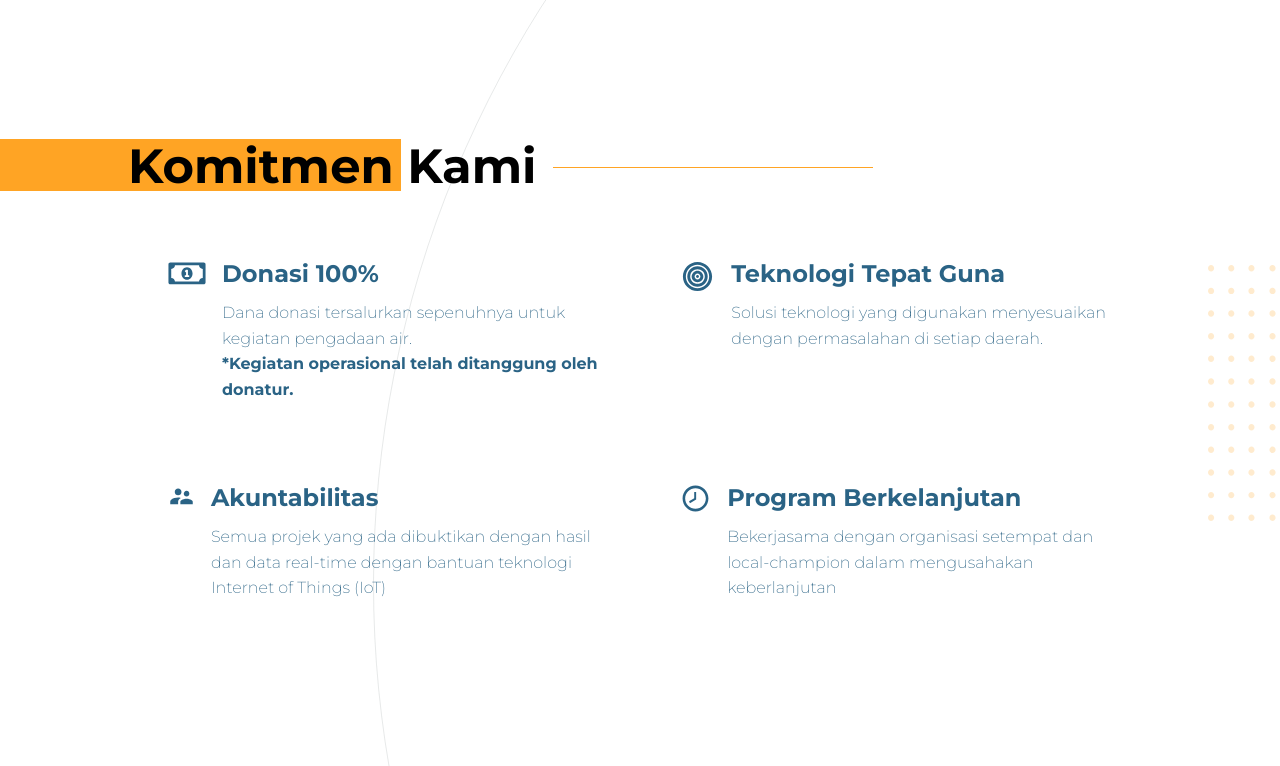
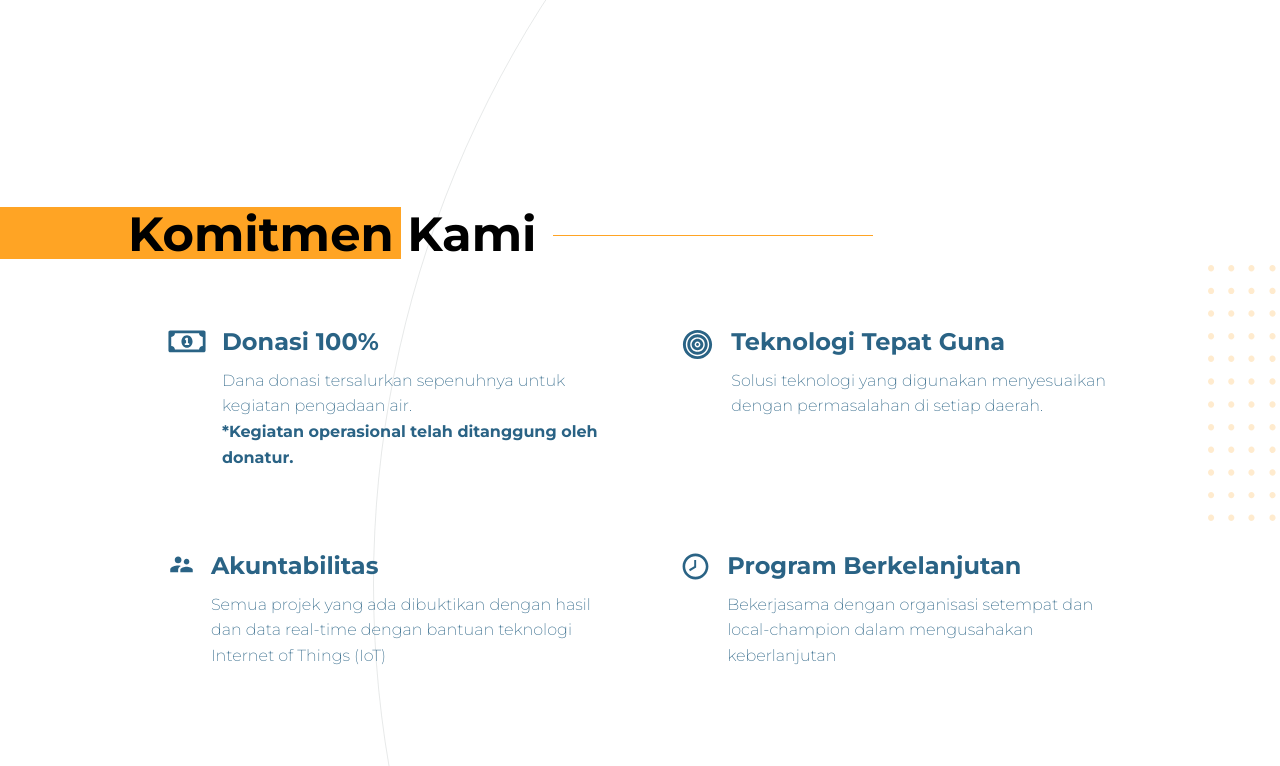
Before and after one commit to vashafaris/aquifera-client, a Next.js app: page / in a window 1280 px wide. Shown: the part 1280-2046 px from the top of the page. Built offline with nearby package versions, Linux system fonts and the light colour scheme.

Commit message:
landing page

```diff
--- a/pages/index.tsx
+++ b/pages/index.tsx
@@ -189,7 +189,14 @@ const Village = styled.section`
       }
 
       a {
+        padding-bottom: 0.8rem;
         font-weight: bold;
+        border-bottom: 3px solid #fff;
+        transition: 0.3s;
+
+        :hover {
+          border-bottom: 3px solid ${Colors.Secondary};
+        }
       }
     }
   }
@@ -199,6 +206,10 @@ const Commitment = styled.section`
   position: relative;
   min-height: 80vh;
   padding: 0 10%;
+
+  display: flex;
+  flex-direction: column;
+  justify-content: center;
 
   .img-bg {
     position: absolute;
@@ -242,9 +253,13 @@ const Commitment = styled.section`
 
     .item-container {
       margin: 0 auto;
-      flex-basis: 50%;
+      flex-basis: 40%;
       flex-shrink: 0;
       flex-grow: 0;
+
+      @media (max-width: 1306px) {
+        flex-basis: 50%;
+      }
 
       padding: 4rem;
       color: ${Colors.Primary};
```
